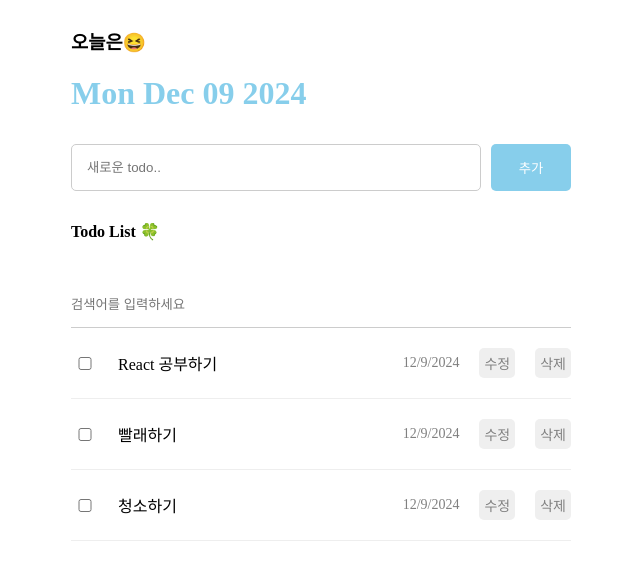
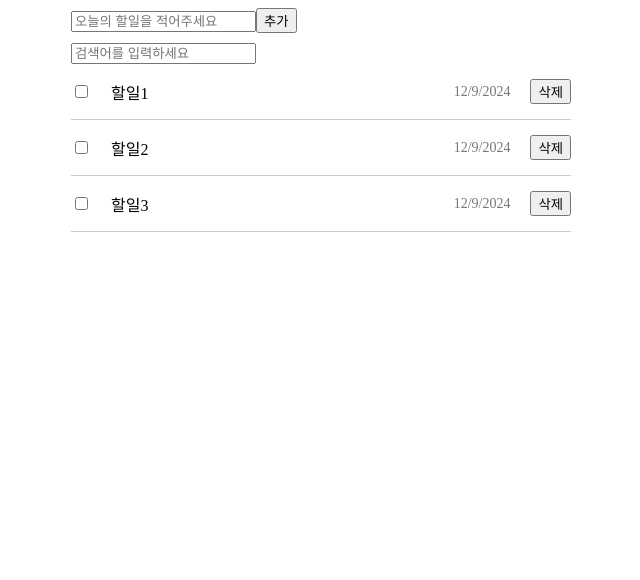
Before and after one commit to koyoujin6759/react-study-2024, a React (Vite) app in the folder section05/: page / in a window 1280 px wide. Shown: the top 580 px of the page, without its empty margins (319-959 px from the left). Built offline with nearby package versions, Linux system fonts and the light colour scheme.

Commit message:
todolist practice

```diff
--- a/section05/src/App.jsx
+++ b/section05/src/App.jsx
@@ -1,39 +1,36 @@
 import { useState, useRef } from "react";
-
+import List2 from "./components/List2";
+import Editor2 from "./components/Editor2";
 import "./App.css";
-import Header from "./components/Header";
-import Editor from "./components/Editor";
-import List from "./components/List";
 
 const mockData = [
-  //임시데이터
   {
     id: 0,
     isDone: false,
-    content: "React 공부하기",
+    content: "할일1",
     date: new Date().getTime(),
   },
   {
     id: 1,
     isDone: false,
-    content: "빨래하기",
+    content: "할일2",
     date: new Date().getTime(),
   },
   {
     id: 2,
     isDone: false,
-    content: "청소하기",
+    content: "할일3",
     date: new Date().getTime(),
   },
 ];
 
 function App() {
-  const idRef = useRef(3);
   const [todos, setTodos] = useState(mockData);
+  const isRef = useRef(0);
 
   const onCreate = (content) => {
     const newTodo = {
-      id: idRef.current++,
+      id: isRef.current++,
       isDone: false,
       content: content,
       date: new Date().getTime(),
@@ -41,27 +38,14 @@ function App() {
     setTodos([newTodo, ...todos]);
   };
 
-  const onUpdate = (targetId) => {
-    //todos state의 값들 중에 targetid와 일치하는 id를 갖는 투두아이템의 isdone변경
-
-    //인수: todos배열에서 targetid와 일치하는 I열값을 갖는 요소의 데이터만 바꾼 새로운배열
-    setTodos(todos.map((todo) => (todo.id === targetId ? { ...todo, isDone: !todo.isDone } : todo)));
-  };
-
   const onDelete = (targetId) => {
-    //인수 : todos 배열에서 targetid와 일치하는 id를 갖는 요소를 삭제한 새로운 배열
     setTodos(todos.filter((todo) => todo.id !== targetId));
-  };
-
-  const onEdit = (targetId, editContent) => {
-    setTodos(todos.map((todo) => (todo.id === targetId ? { ...todo, content: editContent } : todo)));
   };
 
   return (
     <div className="App">
-      <Header />
-      <Editor onCreate={onCreate} />
-      <List todos={todos} onUpdate={onUpdate} onDelete={onDelete} onEdit={onEdit} />
+      <Editor2 onCreate={onCreate} />
+      <List2 todos={todos} onDelete={onDelete} />
     </div>
   );
 }
--- /dev/null
+++ b/section05/src/components/Editor2.jsx
@@ -0,0 +1,20 @@
+import { useState } from "react";
+
+const Editor2 = ({ onCreate }) => {
+  const [content, setContent] = useState("");
+  const onChangeContent = (e) => {
+    setContent(e.target.value);
+  };
+  const onSubmit = () => {
+    onCreate(content);
+    setContent("");
+  };
+
+  return (
+    <div className="input-wrap">
+      <input type="text" value={content} onChange={onChangeContent} placeholder="오늘의 할일을 적어주세요" />
+      <button onClick={onSubmit}>추가</button>
+    </div>
+  );
+};
+export default Editor2;
--- /dev/null
+++ b/section05/src/components/List2.jsx
@@ -0,0 +1,35 @@
+import TodoItem2 from "./TodoItem2";
+import { useState } from "react";
+
+const List2 = ({ todos, onDelete }) => {
+  const [search, setSearch] = useState("");
+  const onChangeSearch = (e) => {
+    setSearch(e.target.value);
+  };
+
+  const getFilteredData = () => {
+    if (search === "") {
+      return todos;
+    }
+    return todos.filter((todo) => {
+      todo.content.toLowerCase().includes(search.toLocaleLowerCase());
+    });
+  };
+
+  const filterdTodos = getFilteredData();
+
+  return (
+    <div>
+      <input type="text" value={search} onChange={onChangeSearch} placeholder="검색어를 입력하세요" />
+      <div className="todo-wrapper">
+        {/* {todos.map((todo) => {
+          return <TodoItem2 key={todo.id} {...todo} onDelete={onDelete} />;
+        })} */}
+        {filterdTodos.map((todo) => {
+          return <TodoItem2 key={todo.id} {...todo} onDelete={onDelete} />;
+        })}
+      </div>
+    </div>
+  );
+};
+export default List2;
--- a/section05/src/components/TodoItem.jsx
+++ b/section05/src/components/TodoItem.jsx
@@ -20,7 +20,6 @@ const TodoItem = ({ id, isDone, content, date, onUpdate, onDelete, onEdit }) =>
     setEdit(!edit);
   };
   const onChangeContent = (e) => {
-    // console.log(e.target.value);
     setEditContent(e.target.value);
   };
   return (
--- /dev/null
+++ b/section05/src/components/TodoItem2.css
@@ -0,0 +1,14 @@
+.list {
+  display: flex;
+  gap: 20px;
+  border-bottom: 1px solid #ccc;
+  padding: 15px 0;
+  align-items: center;
+}
+.list .content {
+  flex: 1;
+}
+.list .date {
+  font-size: 14px;
+  color: #777;
+}
--- /dev/null
+++ b/section05/src/components/TodoItem2.jsx
@@ -0,0 +1,19 @@
+import "./TodoItem2.css";
+import { useState } from "react";
+
+const TodoItem2 = ({ id, isDone, content, date, onDelete }) => {
+  const onDeleteItem = () => {
+    onDelete(id);
+  };
+  return (
+    <div className="list-wrap">
+      <div className="list">
+        <input readOnly type="checkbox" checked={isDone} />
+        <div className="content">{content}</div>
+        <div className="date">{new Date(date).toLocaleDateString()}</div>
+        <button onClick={onDeleteItem}>삭제</button>
+      </div>
+    </div>
+  );
+};
+export default TodoItem2;
```
Also changed, not shown: section05/src/App_241211.jsx (added, +69 -0 lines).
